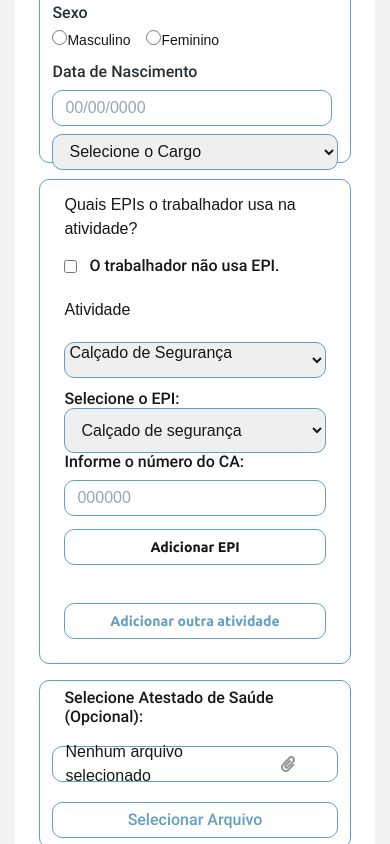
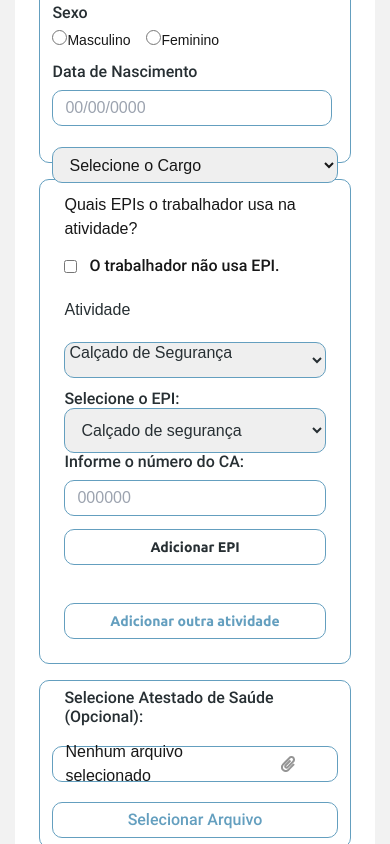
Before and after one commit to EriveltonMGit/Desafio-Front, a Next.js app: page /Pages/Funcionarios in a window 390 px wide. Shown: the part 940-1784 px from the top of the page. Built offline with nearby package versions, Linux system fonts and the light colour scheme.

Commit message:
chore:adicionado responsividade 480px em static

```diff
--- a/src/Components/FormFroup_3/FormGroup_3.css
+++ b/src/Components/FormFroup_3/FormGroup_3.css
@@ -107,6 +107,8 @@
         font-size: 16px;
         line-height: 18.75px;
         border-radius: 10px;
+        color: #272F33;
+
     padding: 12px;
     }
 }
@@ -130,6 +132,7 @@
         align-items: center;
         justify-content:center;
         font-size: 0.5px;
+        color: #272F33;
     }
     img{
         cursor: pointer;
@@ -150,7 +153,7 @@
     border: 1px solid #649fbf;
     border-radius: 10px;
     padding: 12px;
-
+    color: #272F33;
 /* input-arquivo */
 .custom-label {
     background: none;
--- a/src/Components/FormGroup/FormGroup.css
+++ b/src/Components/FormGroup/FormGroup.css
@@ -325,7 +325,13 @@ gap: 16px;
       font-weight: 500;
       font-size: 16px;
       line-height: 18.75px;
-
+p{
+  font-family: Roboto;
+  font-weight: 500;
+  font-size: 16px;
+  line-height: 18.75px;
+  color: #272F33;
+}
 
     }
   input{
@@ -348,8 +354,9 @@ gap: 16px;
   gap: 8px;
   outline: none;
   display: flex;
-  align-items: flex-start;
+  align-items: center;
   justify-content: center;
+
   .select{
     width: 100%;
       height: 36px;
@@ -359,6 +366,9 @@ gap: 16px;
       padding-left: 12px;
       outline: none;
       cursor: pointer;
+      display: flex;
+      align-items: center;
+      justify-content: center;
   }
 
   .opc{
--- a/src/Components/FormGroup_2/FormGroup_2.css
+++ b/src/Components/FormGroup_2/FormGroup_2.css
@@ -343,8 +343,15 @@
       align-items: center;
       justify-content: center;
       flex-direction: column;
-
+      color: #272F33;
       border-radius: 10px;
+      p{
+        font-family: Roboto;
+        font-weight: 500;
+        font-size: 16px;
+        line-height: 18.75px;
+        color: #272F33;
+      }
     }
   }
   /* newCardOculto */
```
